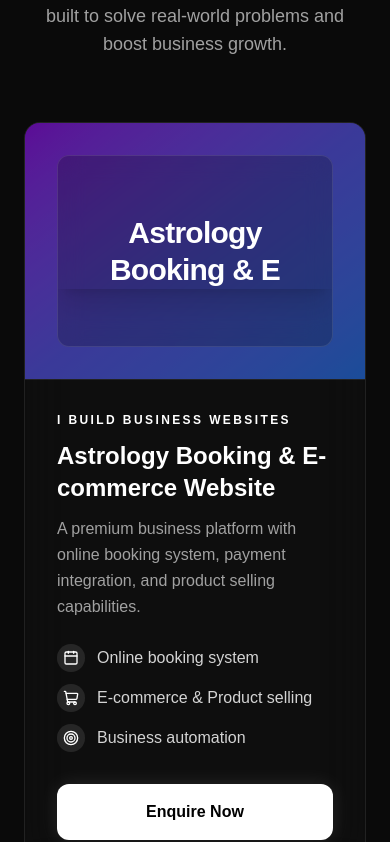
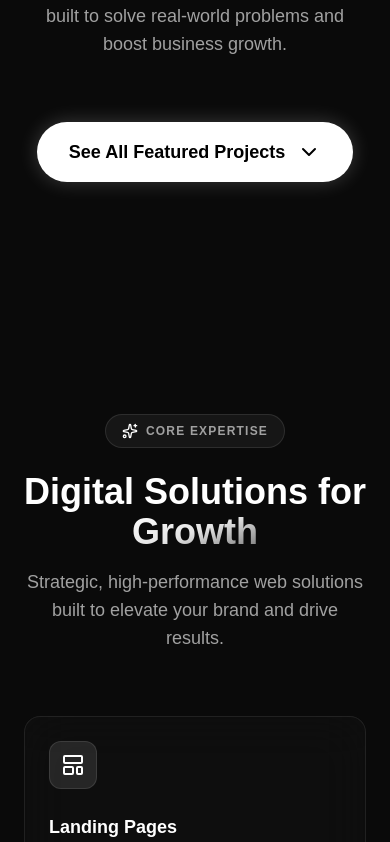
Before and after one commit to alexaman000/webbybuilder, a Next.js app: page / in a window 390 px wide. Shown: the part 1022-1864 px from the top of the page. Built offline with nearby package versions, Linux system fonts and the light colour scheme.

Commit message:
Update Aditya's phone number and wrap featured projects in a toggle button

```diff
--- a/src/components/About.tsx
+++ b/src/components/About.tsx
@@ -27,10 +27,10 @@ export default function About() {
       color: "bg-purple-500/10 text-purple-500",
     },
     {
-      icon: <MessageCircle size={20} />,
+      icon: <Phone size={20} />,
       label: "Aditya Pandey (Co-founder & AI Engineer)",
-      value: "Reach out via WhatsApp",
-      href: "#contact",
+      value: "+91 94722 57397",
+      href: "tel:+919472257397",
       color: "bg-emerald-500/10 text-emerald-500",
     },
   ];
--- a/src/components/FeaturedProjects.tsx
+++ b/src/components/FeaturedProjects.tsx
@@ -1,6 +1,7 @@
 "use client";
 
-import { motion } from "framer-motion";
+import { useState } from "react";
+import { motion, AnimatePresence } from "framer-motion";
 import { ExternalLink, ShoppingCart, Calendar, Bell, Clock, Target, BookOpen, GraduationCap, Users, Trophy, Activity, MapPin, Dumbbell, Flame, CheckCircle, Building2, Wrench, Shield } from "lucide-react";
 import Image from "next/image";
 
@@ -79,6 +80,8 @@ export default function FeaturedProjects() {
     },
   ];
 
+  const [showProjects, setShowProjects] = useState(false);
+
   return (
     <section id="projects" className="py-24 relative">
       <div className="container mx-auto px-6">
@@ -102,13 +105,32 @@ export default function FeaturedProjects() {
           </motion.p>
         </div>
 
-        <div className="grid grid-cols-1 max-w-3xl mx-auto gap-10">
+        <div className="flex justify-center mb-10">
+          <button
+            onClick={() => setShowProjects(!showProjects)}
+            className="px-8 py-4 rounded-full bg-white text-black font-bold text-lg hover:bg-neutral-200 transition-all shadow-[0_0_20px_rgba(255,255,255,0.2)] flex items-center gap-3"
+          >
+            {showProjects ? "Hide Featured Projects" : "See All Featured Projects"}
+            <motion.div animate={{ rotate: showProjects ? 180 : 0 }}>
+              <svg width="24" height="24" viewBox="0 0 24 24" fill="none" stroke="currentColor" strokeWidth="2" strokeLinecap="round" strokeLinejoin="round"><path d="m6 9 6 6 6-6"/></svg>
+            </motion.div>
+          </button>
+        </div>
+
+        <AnimatePresence>
+          {showProjects && (
+            <motion.div
+              initial={{ height: 0, opacity: 0 }}
+              animate={{ height: "auto", opacity: 1 }}
+              exit={{ height: 0, opacity: 0 }}
+              className="overflow-hidden"
+            >
+              <div className="grid grid-cols-1 max-w-3xl mx-auto gap-10 pb-10">
                 {projects.map((project, index) => (
                   <motion.div
                     key={index}
                     initial={{ opacity: 0, y: 30 }}
-              whileInView={{ opacity: 1, y: 0 }}
-              viewport={{ once: true }}
+                    animate={{ opacity: 1, y: 0 }}
                     transition={{ delay: index * 0.1, duration: 0.6 }}
                     className="group relative overflow-hidden premium-card"
                   >
@@ -154,6 +176,9 @@ export default function FeaturedProjects() {
                   </motion.div>
                 ))}
               </div>
+            </motion.div>
+          )}
+        </AnimatePresence>
       </div>
     </section>
   );
--- a/src/components/SmartForm.tsx
+++ b/src/components/SmartForm.tsx
@@ -190,7 +190,7 @@ Please contact me.`;
               </button>
               <button
                 type="submit"
-                onClick={() => setTargetPhone("917856959016")} // Placeholder since no number for Aditya
+                onClick={() => setTargetPhone("919472257397")}
                 className="w-full py-4 rounded-xl border border-white/20 bg-white/5 text-white font-semibold text-sm hover:bg-white/10 transition-colors flex items-center justify-center gap-2"
               >
                 Aditya (AI Head) <Send size={16} />
```
Lines whose indentation alone changed are shown as unchanged.
